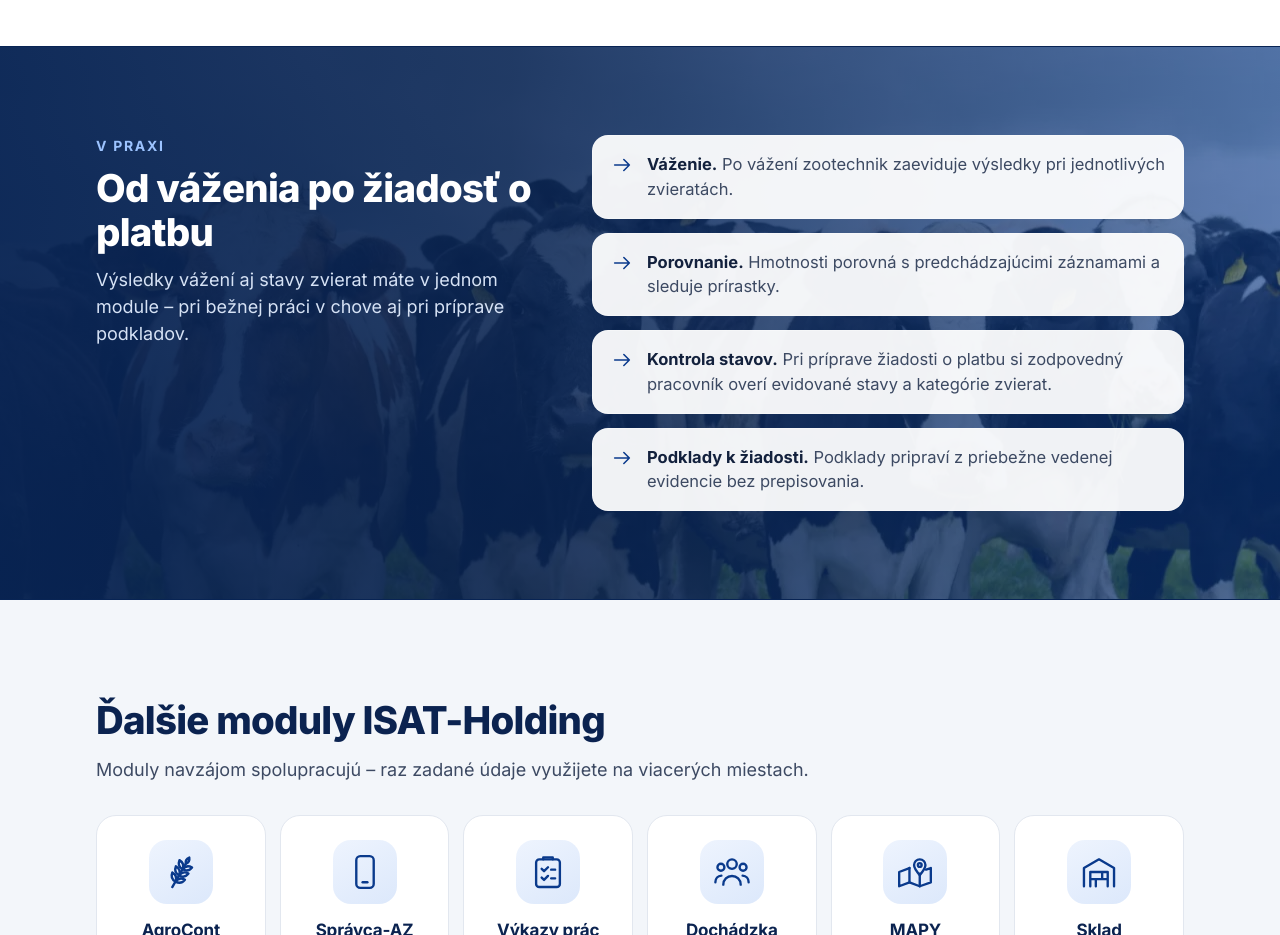
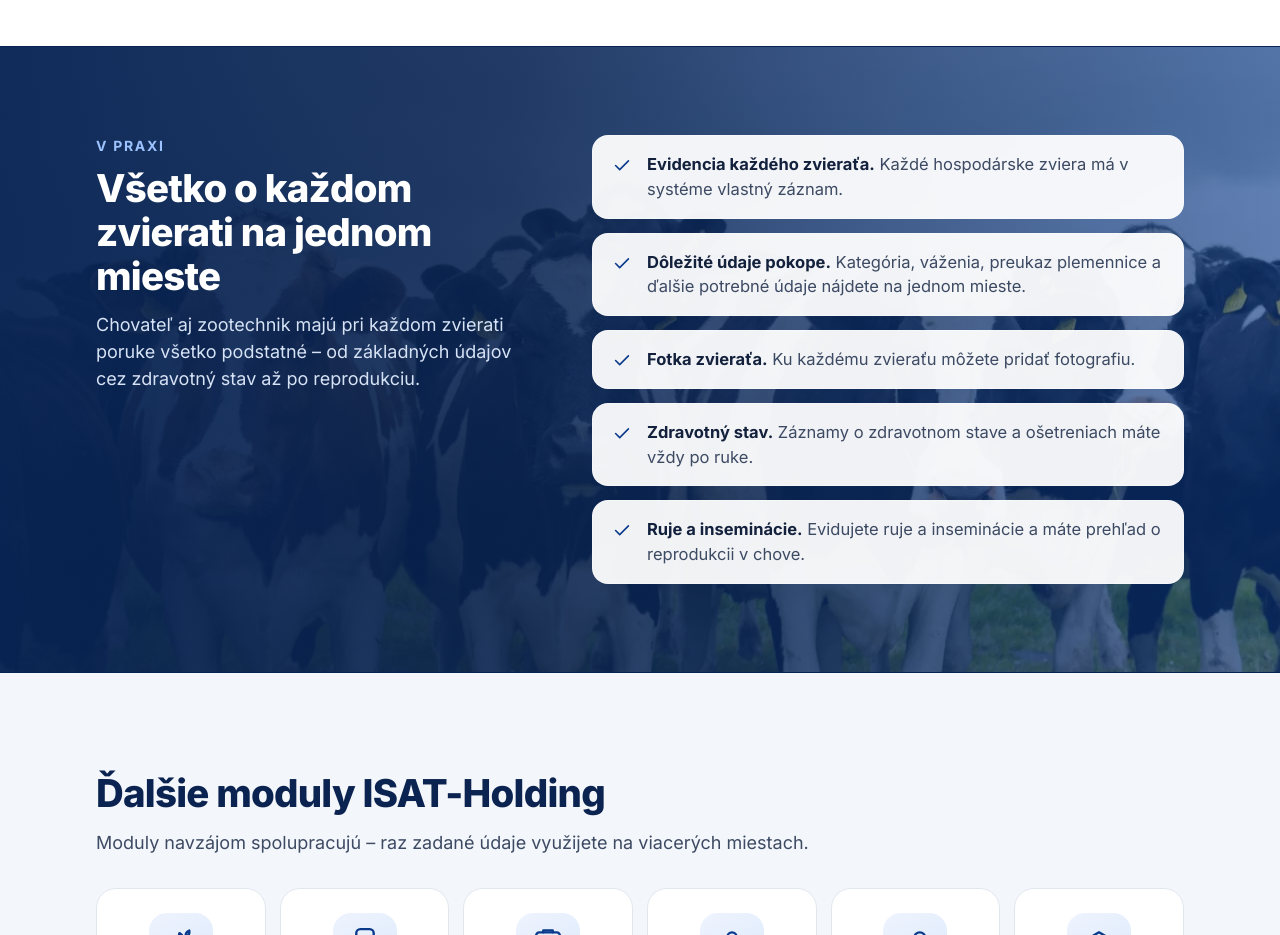
Before and after one commit to isat-sk/isat-web, a plain HTML site: page public/evidencia-zvierat.html in a window 1280 px wide. Shown: the part 2380-3315 px from the top of the page. Drawn offline with Linux system fonts and the light colour scheme.

Commit message:
Evidencia zvierat: sekcia V praxi – záznam každého zvieraťa, fotka, zdravotný stav, ruje a inseminácie
Co-Authored-By: Claude Opus 5.5 <noreply@anthropic.com>

```diff
--- a/public/evidencia-zvierat.html
+++ b/public/evidencia-zvierat.html
@@ -152,15 +152,17 @@
       <div class="wrap prax-in">
         <div class="prax-uvod">
           <div class="eyebrow">V praxi</div>
-          <h2 id="prax-nadpis">Od váženia po žiadosť o platbu</h2>
-          <p class="lead">Výsledky vážení aj stavy zvierat máte v jednom module – pri bežnej práci v chove aj pri príprave podkladov.</p>
+          <h2 id="prax-nadpis">Všetko o každom zvierati na jednom mieste</h2>
+          <p class="lead">Chovateľ aj zootechnik majú pri každom zvierati poruke všetko podstatné – od základných údajov cez zdravotný stav až po reprodukciu.</p>
         </div>
-        <ol class="prax-body">
-          <li><svg class="ic" aria-hidden="true"><use href="img/ikony.svg#isat-i-arrow"/></svg><span><b>Váženie.</b> Po vážení zootechnik zaeviduje výsledky pri jednotlivých zvieratách.</span></li>
-          <li><svg class="ic" aria-hidden="true"><use href="img/ikony.svg#isat-i-arrow"/></svg><span><b>Porovnanie.</b> Hmotnosti porovná s predchádzajúcimi záznamami a sleduje prírastky.</span></li>
-          <li><svg class="ic" aria-hidden="true"><use href="img/ikony.svg#isat-i-arrow"/></svg><span><b>Kontrola stavov.</b> Pri príprave žiadosti o platbu si zodpovedný pracovník overí evidované stavy a kategórie zvierat.</span></li>
-          <li><svg class="ic" aria-hidden="true"><use href="img/ikony.svg#isat-i-arrow"/></svg><span><b>Podklady k žiadosti.</b> Podklady pripraví z priebežne vedenej evidencie bez prepisovania.</span></li>
-        </ol>
+        <ul class="prax-body">
+          <li><svg class="ic" aria-hidden="true"><use href="img/ikony.svg#isat-i-check"/></svg><span><b>Evidencia každého zvieraťa.</b> Každé hospodárske zviera má v systéme vlastný záznam.</span></li>
+          <li><svg class="ic" aria-hidden="true"><use href="img/ikony.svg#isat-i-check"/></svg><span><b>Dôležité údaje pokope.</b> Kategória, váženia, preukaz plemennice a ďalšie potrebné údaje nájdete na jednom mieste.</span></li>
+          <li><svg class="ic" aria-hidden="true"><use href="img/ikony.svg#isat-i-check"/></svg><span><b>Fotka zvieraťa.</b> Ku každému zvieraťu môžete pridať fotografiu.</span></li>
+          <li><svg class="ic" aria-hidden="true"><use href="img/ikony.svg#isat-i-check"/></svg><span><b>Zdravotný stav.</b> Záznamy o zdravotnom stave a ošetreniach máte vždy po ruke.</span></li>
+          <li><svg class="ic" aria-hidden="true"><use href="img/ikony.svg#isat-i-check"/></svg><span><b>Ruje a inseminácie.</b> Evidujete ruje a inseminácie a máte prehľad o reprodukcii v chove.</span></li>
+        </ul>
+
       </div>
     </section>
 
```
